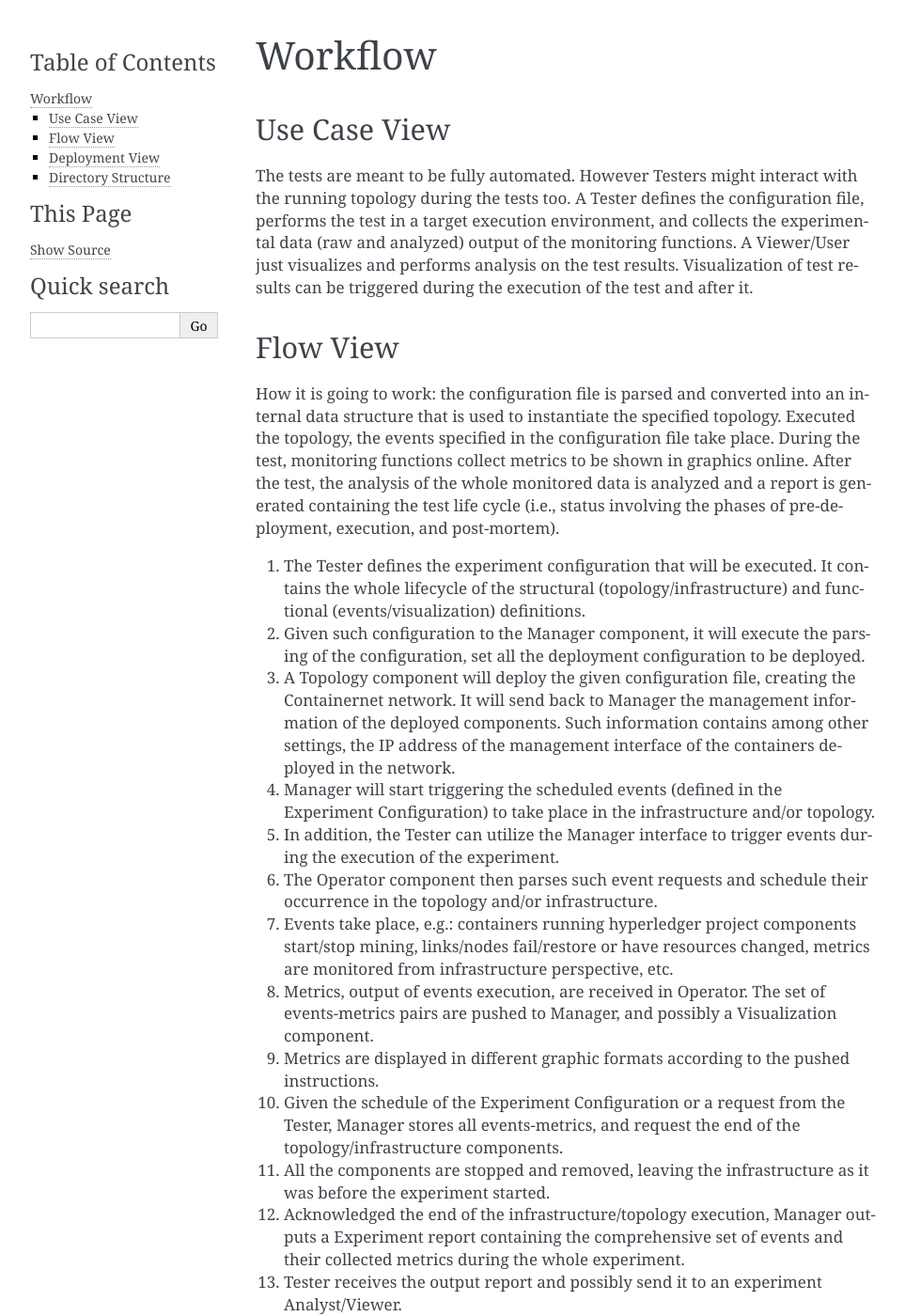
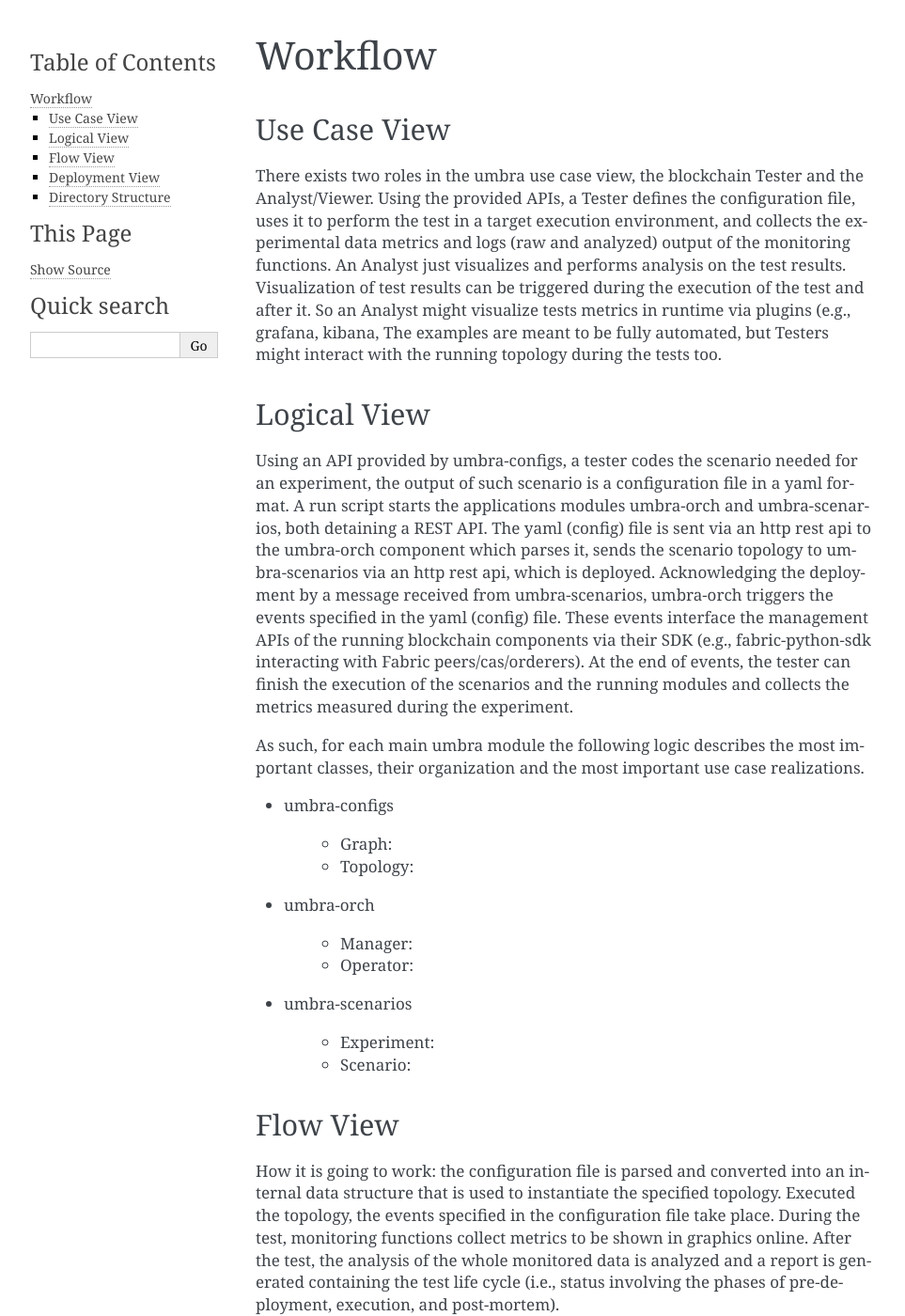
Before and after one commit to hyperledger-labs/umbra, a Sphinx documentation site: the page built from docs/source/workflow.rst, in a window 1280 px wide and 1400 px high. Shown: the whole window at 94% size, without its empty margins (148-1111 px from the left). Built offline with Sphinx 7.4.7, drawn with Linux system fonts in a browser that asks for light colours; pages that are not in the unit, such as notebooks, are missing from menus; some of the changed text lies outside the part shown.

Commit message:
Updates in docs
Signed-off-by: Raphael Vicente Rosa <raphaelvrosa@gmail.com>

```diff
--- a/docs/source/intro.rst
+++ b/docs/source/intro.rst
@@ -30,8 +30,7 @@ Umbra elaborates its architecture on top of the enhancements proposed by contain
 How it Works
 ************
 
-Umbra works with support of virtualization technologies, containers (Docker) and programmable switches (Open vSwitch). Using containernet it deployes an underlying network which serves as the virtual infrastructure for the blockchain network of choice (e.g., Iroha, Fabric, Indy, etc) to be executed as the overlay application network. Nodes and links can be configured with resource constraint rules (e.g., cpu, memory, bandwidth, latency, etc). Events...
-
+Umbra works with support of virtualization technologies, containers (Docker) and programmable switches (Open vSwitch). Using containernet it deployes an underlying network which serves as the infrastructure for the blockchain platform of choice (e.g., Iroha, Fabric, Indy, etc) to be executed as the overlay application network. Nodes and links can be configured with resource constraint rules (e.g., cpu, memory, bandwidth, latency, etc). Besides, umbra allows events (e.g., transactions, chaincode invoke, update node/link resources) to be scheduled targeting the blockchain platform using plugins.
 
 Roadmap
 *******
@@ -39,11 +38,13 @@ Roadmap
 Umbra lives in its childhood, currently developed mostly using the Python 3 programming language.
 
 The road so far:
+
 * Umbra was developed in the Hyperledger Internship 2019 program;
 * It contains 3 main modules (umbra-scenarios, umbra-orch, umbra-configs) - see the Architecture section;
 * There is support for Fabric v1.4 blockchain project and an example with instructions.
 
 Work ahead:
+
 * Support for other blockchain projects;
 * Scale to multiple servers;
 * Implement a common dashboard with run-time status of the emulated blockchain network.
--- a/docs/source/workflow.rst
+++ b/docs/source/workflow.rst
@@ -5,8 +5,35 @@ Workflow
 Use Case View
 *************
 
-The tests are meant to be fully automated. However Testers might interact with the running topology during the tests too. A Tester defines the configuration file, performs the test in a target execution environment, and collects the experimental data (raw and analyzed) output of the monitoring functions. A Viewer/User just visualizes and performs analysis on the test results. Visualization of test results can be triggered during the execution of the test and after it.
+There exists two roles in the umbra use case view, the blockchain Tester and the Analyst/Viewer.
+Using the provided APIs, a Tester defines the configuration file, uses it to perform the test in a target execution environment, and collects the experimental data metrics and logs (raw and analyzed) output of the monitoring functions. An Analyst just visualizes and performs analysis on the test results. Visualization of test results can be triggered during the execution of the test and after it. So an Analyst might visualize tests metrics in runtime via plugins (e.g., grafana, kibana,
+The examples are meant to be fully automated, but Testers might interact with the running topology during the tests too.
 
+
+Logical View
+************
+
+Using an API provided by umbra-configs, a tester codes the scenario needed for an experiment, the output of such scenario is a configuration file in a yaml format.
+A run script starts the applications modules umbra-orch and umbra-scenarios, both detaining a REST API.
+The yaml (config) file is sent via an http rest api to the umbra-orch component which parses it, sends the scenario topology to umbra-scenarios via an http rest api, which is deployed. Acknowledging the deployment by a message received from umbra-scenarios, umbra-orch triggers the events specified in the yaml (config) file. These events interface the management APIs of the running blockchain components via their SDK (e.g., fabric-python-sdk interacting with Fabric peers/cas/orderers).
+At the end of events, the tester can finish the execution of the scenarios and the running modules and collects the metrics measured during the experiment.
+
+As such, for each main umbra module the following logic describes the most important classes, their organization and the most important use case realizations.
+
+* umbra-configs
+
+    * Graph:
+    * Topology:
+
+* umbra-orch
+
+    * Manager:
+    * Operator:
+
+* umbra-scenarios
+
+    * Experiment:
+    * Scenario:
 
 Flow View
 *********
@@ -32,8 +59,15 @@ How it is going to work: the configuration file is parsed and converted into an
 Deployment View
 ***************
 
-Shows how the project components can be deployed in an execution environment. In general, the project code can be installed in one or more servers interconnected by a common network, composing a cluster. In one server, specified as the jump server, the main modules of the project load the configuration file and execute the experiments.
+In general, the project code can be installed in one or more servers interconnected by a common network, composing a cluster. In one server, specified as the jump server, the main modules of the project load the configuration file and execute the experiments.
 
 
 Directory Structure
 *******************
+
+* build: contains the installation scripts for all the umbra modules, in addition to the scripts needed to install the dependencies for the blockchain platforms be executed by umbra.
+* docs: all the documentation is stored in docs, included all the source files (.rst) needed to compile the html pages for readthedocs.
+* examples: contains a README file on how to run umbra examples, and for each example it contains a folder referencing the name of the blockchain platform containing instructions and all the scripts needed to run the example.
+* umbra-orch: contains all the module source code to install and run the orchestration logic of umbra, i.e., how to receive a scenario configuration request, deploy it and trigger the events programmed in the scenario logic. umbra-orch contains plugins, each one specified for a different blockchain platform it supports.
+* umbra-configs: contains all the module source code to install and enable APIs for the configuration logic of umbra, i.e., how to specify different topology APIs to build the configuration needed for each blockchain platform to be executed by umbra-orch.
+* umbra-scenarios: contains all the module source code to install and run the plugin that enables containernet to deploy the topology needed to execute a blockchain platform.
```
Also changed, not shown: docs/source/architecture.rst (+5 -8 lines).
